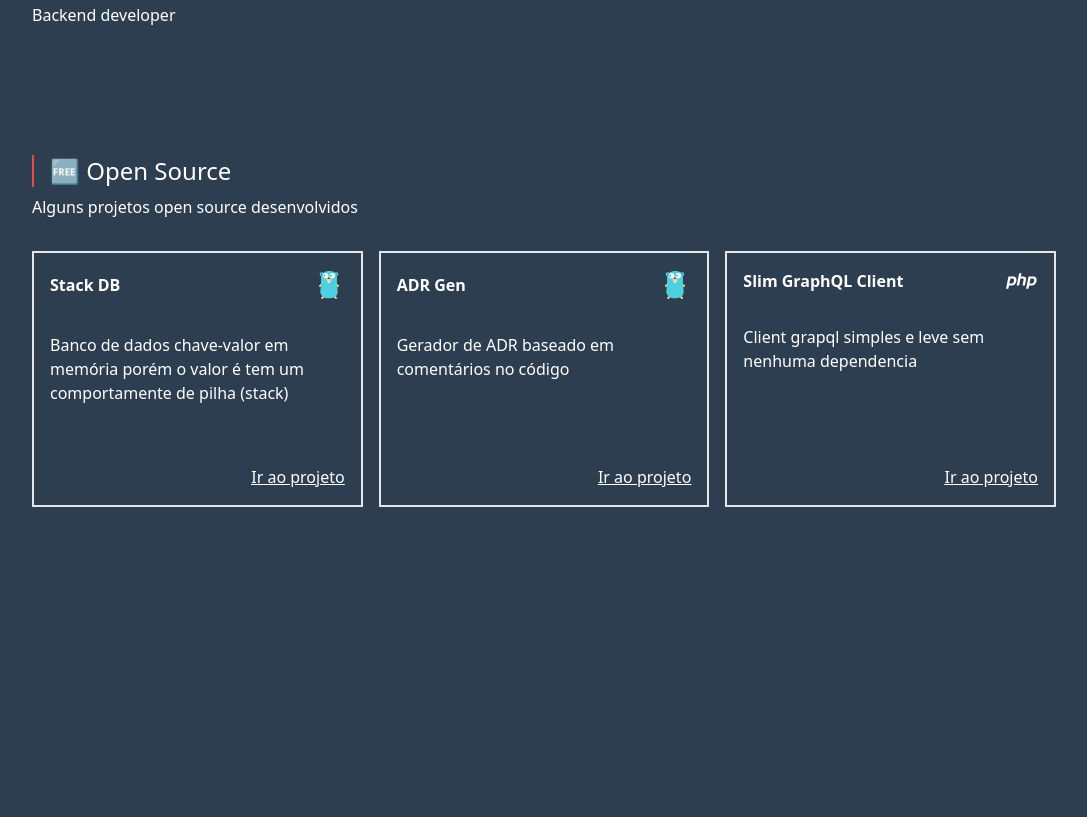
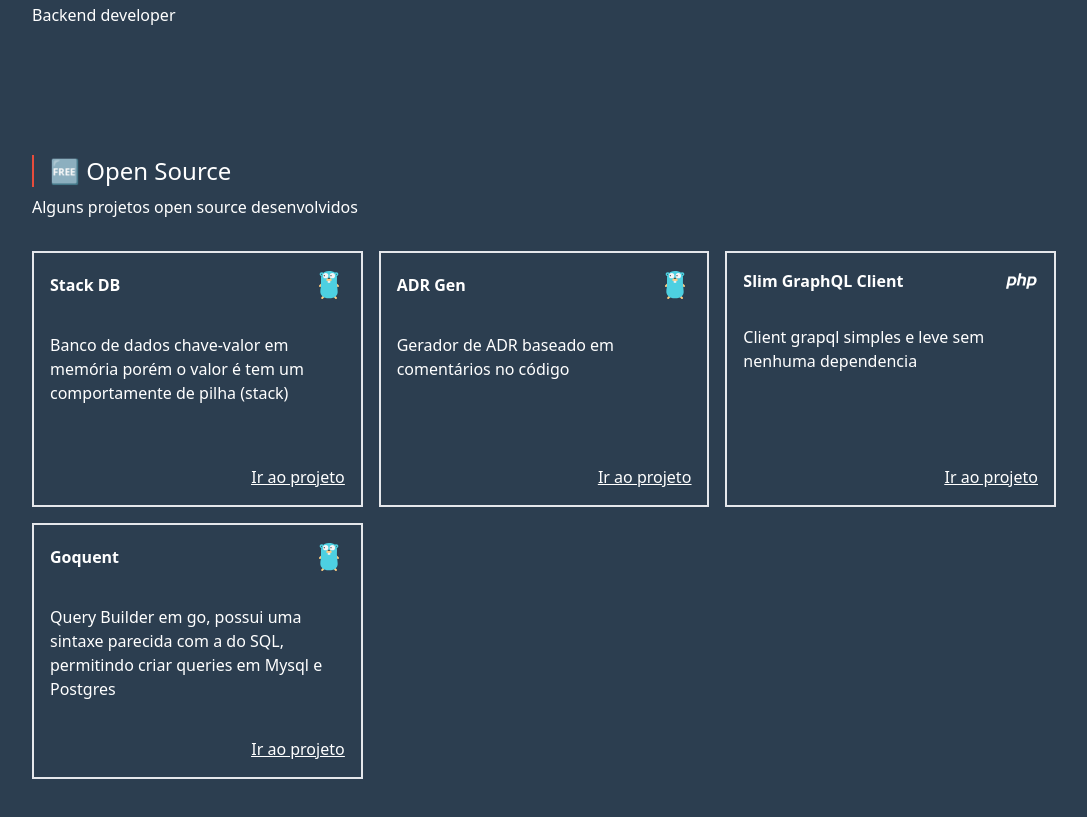
Before and after one commit to lucasres/lucasres.github.io, a website: page index.html in a window 1280 px wide. Shown: the part 297-1114 px from the top of the page, without its empty margins (96-1183 px from the left). Drawn offline with Linux system fonts and the light colour scheme.

Commit message:
add goquent

```diff
--- a/index.html
+++ b/index.html
@@ -72,6 +72,20 @@
                         </a>
                     </div>
                 </div>
+                <div class="p-4 border-2 relative h-64">
+                    <div class="flex justify-between items-center mb-8">
+                        <b class="">Goquent</b>
+                        <img src="./assets/go.svg" class="w-8" alt="icone do go lang" />
+                    </div>
+                    <div class="">
+                        Query Builder em go, possui uma sintaxe parecida com a do SQL, permitindo criar queries em Mysql e Postgres
+                    </div>
+                    <div class="underline text-center absolute bottom-4 right-4">
+                        <a href="https://github.com/lucasres/goquent" target="_blank">
+                            Ir ao projeto
+                        </a>
+                    </div>
+                </div>
             </div>
         </div>
     </div>
```
